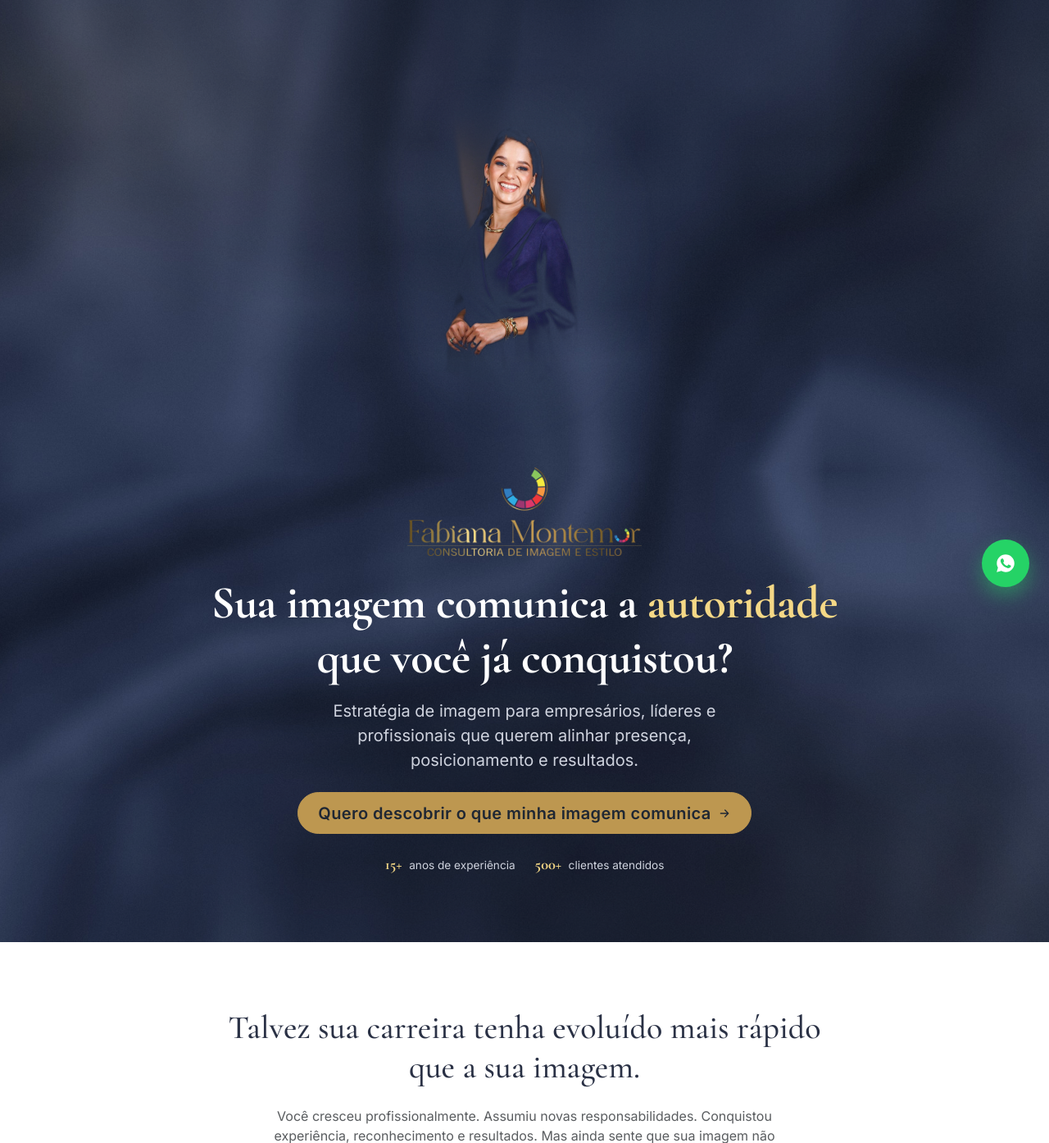
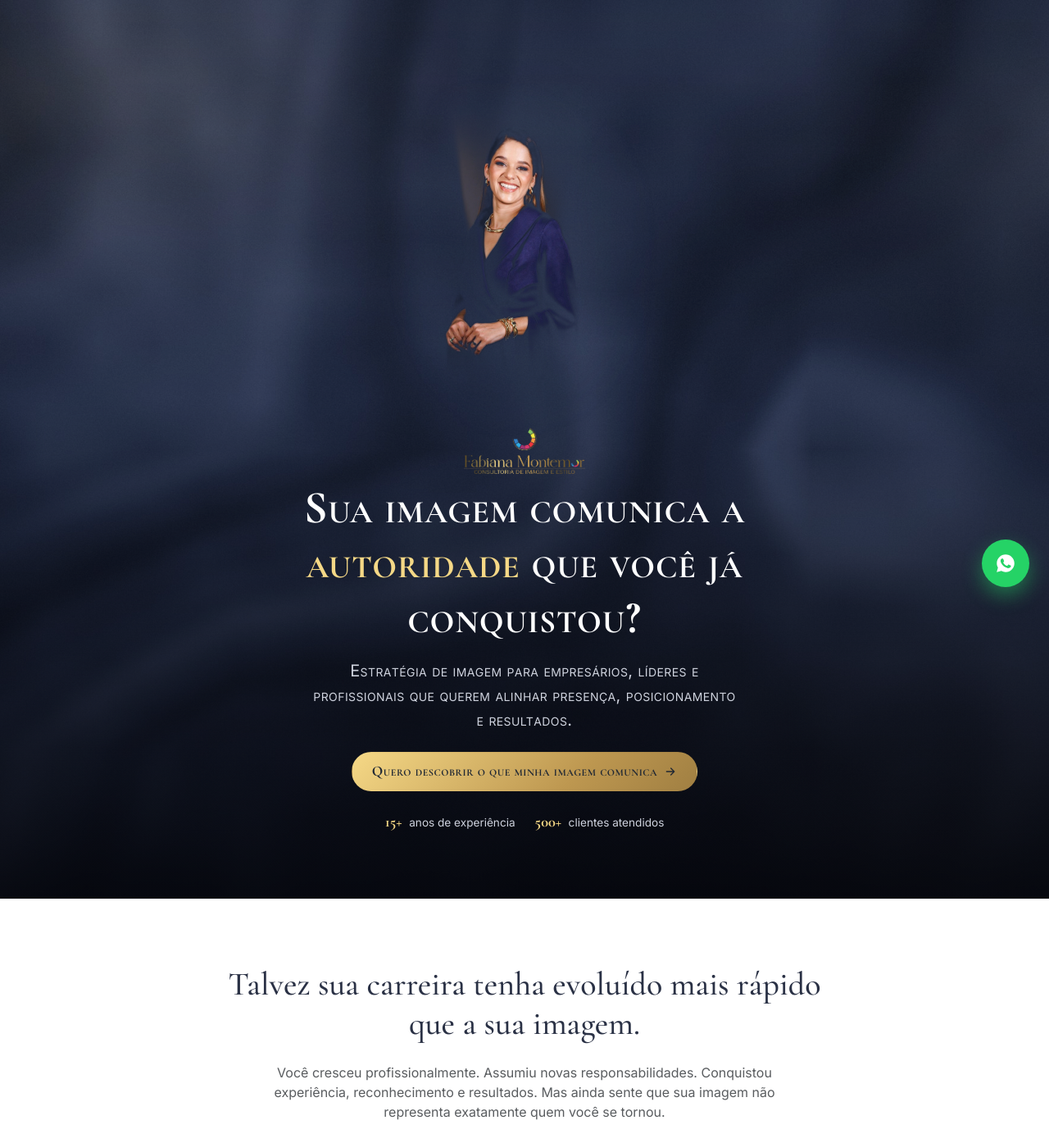
Before and after one commit to rocoutinho/avie-app, a Flask app: page / in a window 1280 px wide. Shown: the part 60-1454 px from the top of the page at 82% size. Run offline with Flask 3, Linux system fonts and the light colour scheme; some libraries are stand-ins or nearby versions.

Commit message:
Aproxima hero da referência: tipografia small-caps, CTA dourado e fundo mais dramático
Ajustes pra ficar mais perto da referência enviada: título/subtítulo do
hero em small-caps (font-variant-caps), CTA com gradiente dourado e
mesma tipografia serifada nas seções escuras (hero, sobre, CTA final),
logo menor e sobrepondo o retrato mais de perto, e fundo de seda com
gradiente mais escuro em direção à base (de navy pra quase preto) em
vez de um tom quase uniforme.

```diff
--- a/static/css/style.css
+++ b/static/css/style.css
@@ -220,8 +220,8 @@ footer a {
    bordas em qualquer viewport. */
 .lp-silk-bg {
   background:
-    radial-gradient(120% 90% at 50% -10%, rgba(8, 11, 20, 0.28) 0%, transparent 55%),
-    radial-gradient(100% 80% at 50% 110%, rgba(8, 11, 20, 0.35) 0%, transparent 55%),
+    linear-gradient(180deg, rgba(10, 14, 26, 0) 0%, rgba(10, 14, 26, 0.18) 45%, rgba(3, 4, 9, 0.9) 100%),
+    radial-gradient(120% 90% at 50% -10%, rgba(8, 11, 20, 0.3) 0%, transparent 55%),
     url("../img/silk-bg.jpg") center center / cover no-repeat;
 }
 
@@ -240,12 +240,38 @@ footer a {
 
 .lp-hero .display-4 {
   font-weight: 700;
-  letter-spacing: -0.01em;
+  font-variant-caps: small-caps;
+  letter-spacing: 0.015em;
   color: #fff;
 }
 
 .lp-hero .lead {
   color: #cfd3de;
+  font-variant-caps: small-caps;
+  letter-spacing: 0.02em;
+}
+
+/* CTAs editoriais — só nas seções escuras com retrato/seda (hero, sobre,
+   CTA final); os botões do restante do site (painel, formulários, outras
+   seções claras da landing) continuam com a tipografia padrão sans-serif. */
+.lp-hero .btn-brand,
+#sobre .btn-brand,
+.lp-final-cta .btn-brand {
+  font-family: "Cormorant Garamond", serif;
+  font-variant-caps: small-caps;
+  font-size: 1.1rem;
+  letter-spacing: 0.03em;
+  background: linear-gradient(135deg, var(--avie-gold-light) 0%, var(--avie-gold) 65%, #a07f42 100%);
+  border-color: transparent;
+}
+
+.lp-hero .btn-brand:hover,
+.lp-hero .btn-brand:focus,
+#sobre .btn-brand:hover,
+#sobre .btn-brand:focus,
+.lp-final-cta .btn-brand:hover,
+.lp-final-cta .btn-brand:focus {
+  background: var(--avie-navy-deep);
 }
 
 .btn-outline-light-lp {
@@ -440,18 +466,20 @@ footer a {
 
 .lp-hero-portrait {
   max-width: 380px;
-  margin-bottom: -4.5rem;
+  margin-bottom: -7.5rem;
 }
 
 .lp-about-portrait {
   max-width: 340px;
-  margin-bottom: -4rem;
+  margin-bottom: -6rem;
 }
 
 .lp-hero-logo {
   display: block;
-  height: 108px;
+  height: 56px;
   width: auto;
+  position: relative;
+  z-index: 1;
 }
 
 .lp-hero-divider {
@@ -784,10 +812,11 @@ footer a {
   .lp-hero-portrait,
   .lp-about-portrait {
     max-width: 260px;
+    margin-bottom: -4.5rem;
   }
 
   .lp-hero-logo {
-    height: 84px;
+    height: 44px;
   }
 
   .lp-hero {
--- a/templates/landing.html
+++ b/templates/landing.html
@@ -49,7 +49,7 @@
       <div class="lp-fade-photo lp-hero-portrait mx-auto">
         <img src="{{ campaign.hero_image_url if campaign and campaign.hero_image_url else url_for('static', filename='img/fabiana-hero-blend.png') }}" alt="Fabiana Montemor">
       </div>
-      <img src="{{ url_for('static', filename='img/logo-full-gold.png') }}" class="lp-hero-logo mx-auto mb-4" alt="Fabiana Montemor — Consultoria de Imagem e Posicionamento Profissional">
+      <img src="{{ url_for('static', filename='img/logo-full-gold.png') }}" class="lp-hero-logo mx-auto mb-2" alt="Fabiana Montemor — Consultoria de Imagem e Posicionamento Profissional">
       {% if campaign and campaign.hero_eyebrow %}<p class="eyebrow mb-3">{{ campaign.hero_eyebrow }}</p>{% endif %}
       <h1 class="display-4 mb-3 mx-auto" style="max-width: 780px;">
         {% if campaign and campaign.hero_title %}{{ campaign.hero_title }}{% if campaign.hero_highlight %} <span class="lp-hero-highlight">{{ campaign.hero_highlight }}</span>{% endif %}{% else %}Sua imagem comunica a <span class="lp-hero-highlight">autoridade</span> que você já conquistou?{% endif %}
```
